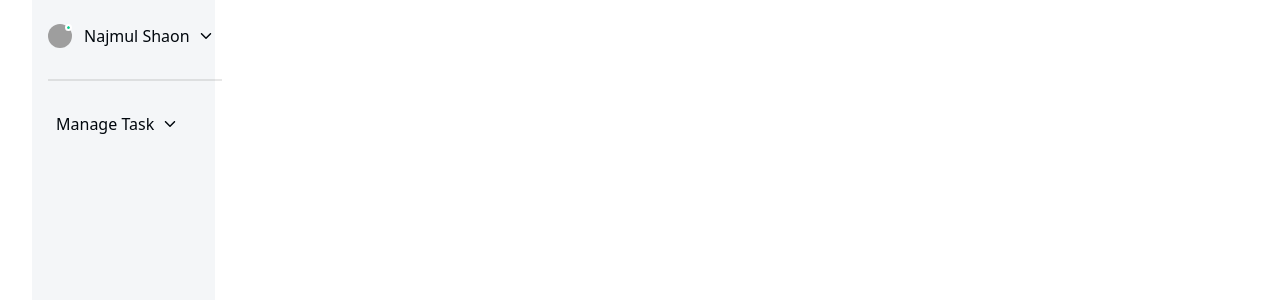
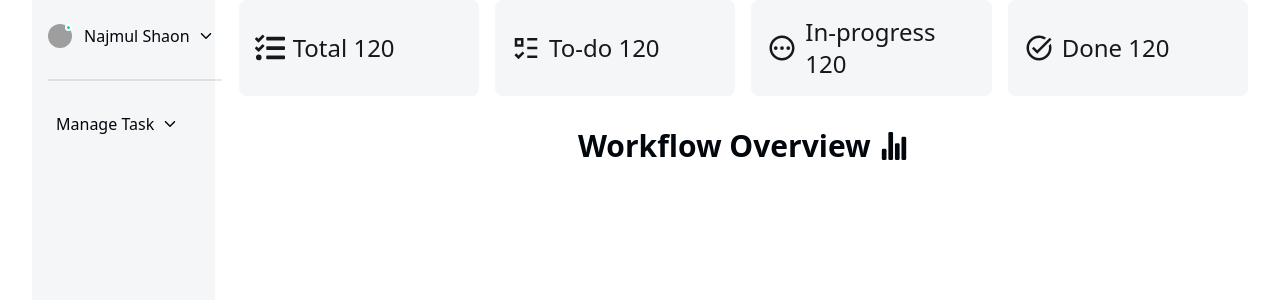
Before and after one commit to Najmul-Shaon/taskora-client, a React (Vite) app: page / in a window 1280 px wide. Shown: the top 300 px of the page. Built offline with nearby package versions, Linux system fonts and the light colour scheme; grey boxes are pictures that could not be loaded.

Commit message:
dashboard stats added

```diff
--- a/src/Pages/Home/Home.jsx
+++ b/src/Pages/Home/Home.jsx
@@ -1,10 +1,16 @@
+import { IoStatsChart } from "react-icons/io5";
+import TotalStats from "./TotalStats";
 
 const Home = () => {
-    return (
-        <div>
-
-        </div>
-    );
+  return (
+    <div>
+      <TotalStats />
+      <h1 className="my-8 text-textLight dark:text-textDark font-semibold text-3xl flex items-center justify-center gap-2">
+        <span>Workflow Overview</span>
+        <IoStatsChart />
+      </h1>
+    </div>
+  );
 };
 
 export default Home;
--- /dev/null
+++ b/src/Pages/Home/TotalStats.jsx
@@ -0,0 +1,36 @@
+import { FaTasks } from "react-icons/fa";
+import { MdOutlinePending, MdTaskAlt } from "react-icons/md";
+import { RiListCheck3 } from "react-icons/ri";
+
+const TotalStats = () => {
+  return (
+    <div className="grid grid-cols-4 gap-4">
+      <div className="flex items-center gap-2 bg-bgLight dark:bg-bgDark p-4 rounded-lg">
+        <span>
+          <FaTasks size={30} />
+        </span>
+        <p className="text-2xl">Total 120</p>
+      </div>
+      <div className="flex items-center gap-2 bg-bgLight dark:bg-bgDark p-4 rounded-lg">
+        <span>
+          <RiListCheck3 size={30} />
+        </span>
+        <p className="text-2xl">To-do 120</p>
+      </div>
+      <div className="flex items-center gap-2 bg-bgLight dark:bg-bgDark p-4 rounded-lg">
+        <span>
+          <MdOutlinePending size={30} />
+        </span>
+        <p className="text-2xl">In-progress 120</p>
+      </div>
+      <div className="flex items-center gap-2 bg-bgLight dark:bg-bgDark p-4 rounded-lg">
+        <span>
+          <MdTaskAlt size={30} />
+        </span>
+        <p className="text-2xl">Done 120</p>
+      </div>
+    </div>
+  );
+};
+
+export default TotalStats;
```
Also changed, not shown: src/Routes/Router.jsx (+1 -13 lines).
